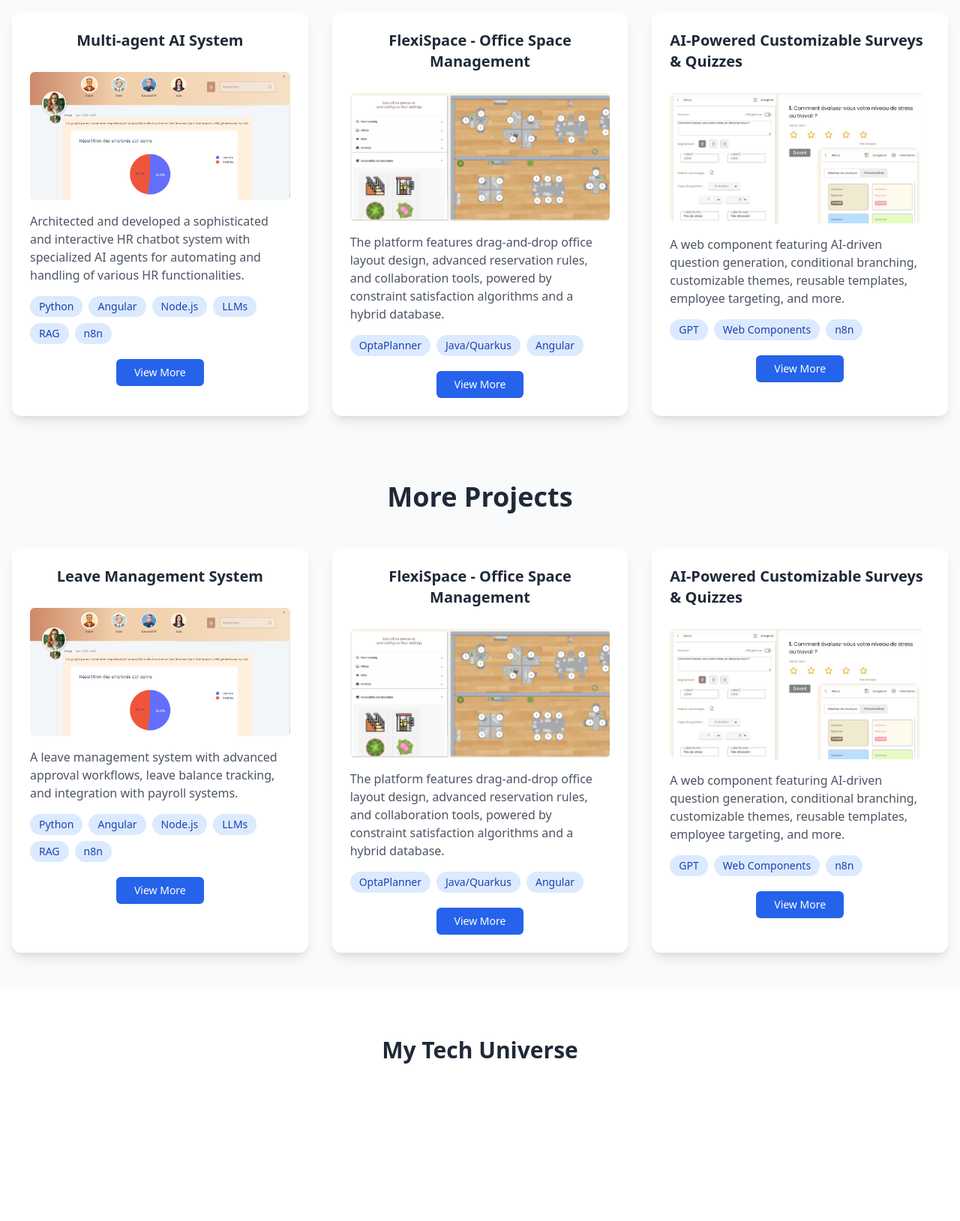
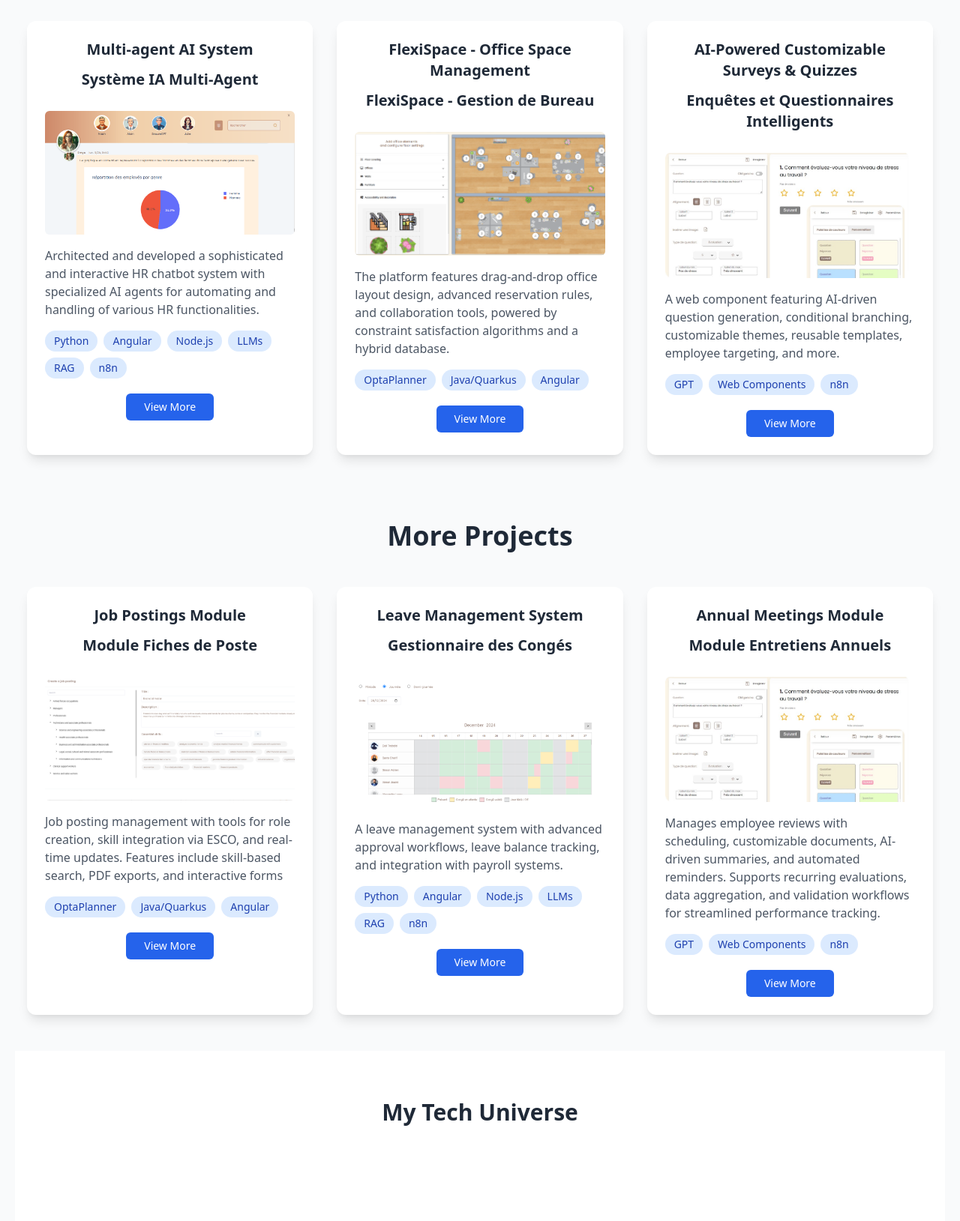
Before and after one commit to dali-trabelsi/portfolio, a plain HTML site: page public/index.html in a window 1280 px wide. Shown: the part 284-1913 px from the top of the page at 75% size. Drawn offline with nearby package versions, Linux system fonts and the light colour scheme.

Commit message:
enhance multilingual support in index.html with language toggle and translations

```diff
--- a/public/index.html
+++ b/public/index.html
@@ -13,19 +13,19 @@
     <link href="https://cdnjs.cloudflare.com/ajax/libs/aos/2.3.4/aos.css" rel="stylesheet" />
 </head>
 
-<body class="bg-gray-50 text-gray-800">
+<body class="bg-gray-50 text-gray-800 p-5">
     <!-- Language Toggle -->
     <div class="fixed top-4 right-4 z-50">
         <button id="langToggle" class="bg-white shadow-lg rounded-full px-4 py-2 flex items-center space-x-2">
-            <span class="text-sm font-medium">🇺🇸 EN</span>
+            <span class="text-sm font-medium" data-lang="en">🇺🇸 EN</span>
             <span class="text-gray-300">/</span>
-            <span class="text-sm font-medium opacity-50">🇫🇷 FR</span>
+            <span class="text-sm font-medium opacity-50" data-lang="fr">🇫🇷 FR</span>
         </button>
     </div>
 
     <!-- Header -->
     <header class="text-center py-10">
-        <h1 class="text-5xl font-extrabold" data-translate>
+        <h1 class="text-4xl font-extrabold" data-translate>
             <span data-lang="en">Welcome to My Portfolio</span>
             <span data-lang="fr" class="hidden">Bienvenue sur Mon Portfolio</span>
         </h1>
@@ -47,7 +47,8 @@
         <div class="grid grid-cols-1 md:grid-cols-2 lg:grid-cols-3 gap-8">
             <!-- EmyeHR Chatbot -->
             <div class="bg-white rounded-xl shadow-lg p-6" data-aos="fade-up">
-                <h3 class="text-xl font-bold mb-3 text-center">Multi-agent AI System</h3>
+                <h3 class="text-xl font-bold mb-3 text-center" data-lang="en">Multi-agent AI System</h3>
+                <h3 class="text-xl font-bold mb-3 text-center" data-lang="fr">Système IA Multi-Agent</h3>
 
                 <div class="flex justify-center">
                     <img src="images/emye.png" alt="Multi-agent HR Assistant Thumbnail"
@@ -85,7 +86,8 @@
 
             <!-- FlexiSpace -->
             <div class="bg-white rounded-xl shadow-lg p-6" data-aos="fade-up" data-aos-delay="100">
-                <h3 class="text-xl font-bold mb-3 text-center">FlexiSpace - Office Space Management</h3>
+                <h3 class="text-xl font-bold mb-3 text-center" data-lang="en">FlexiSpace - Office Space Management</h3>
+                <h3 class="text-xl font-bold mb-3 text-center" data-lang="fr">FlexiSpace - Gestion de Bureau</h3>
 
                 <div class="flex justify-center">
                     <img src="images/flexispace.png" alt="Office Space Management Thumbnail"
@@ -118,7 +120,10 @@
 
             <!-- Intelligent Surveys -->
             <div class="bg-white rounded-xl shadow-lg p-6" data-aos="fade-up" data-aos-delay="200">
-                <h3 class="text-xl font-bold mb-3">AI-Powered Customizable Surveys & Quizzes</h3>
+                <h3 class="text-xl font-bold mb-3 text-center" data-lang="en">AI-Powered Customizable Surveys & Quizzes
+                </h3>
+                <h3 class="text-xl font-bold mb-3 text-center" data-lang="fr">Enquêtes et Questionnaires Intelligents
+                </h3>
 
                 <div class="flex justify-center">
                     <img src="images/qsp.jpg" alt="AI-Powered Surveys Thumbnail" class="w-90 h-auto rounded-md my-4">
@@ -158,12 +163,47 @@
         </h2>
 
         <div class="grid grid-cols-1 md:grid-cols-2 lg:grid-cols-3 gap-8">
-            <!-- EmyeHR Chatbot -->
-            <div class="bg-white rounded-xl shadow-lg p-6" data-aos="fade-up">
-                <h3 class="text-xl font-bold mb-3 text-center">Leave Management System</h3>
+
+
+            <!-- FlexiSpace -->
+            <div class="bg-white rounded-xl shadow-lg p-6" data-aos="fade-up" data-aos-delay="100">
+                <h3 class="text-xl font-bold mb-3 text-center" data-lang="en">Job Postings Module</h3>
+                <h3 class="text-xl font-bold mb-3 text-center" data-lang="fr">Module Fiches de Poste</h3>
 
                 <div class="flex justify-center">
-                    <img src="images/emye.png" alt="Multi-agent HR Assistant Thumbnail"
+                    <img src="images/jobposting.png" alt="Office Space Management Thumbnail"
+                        class="w-90 h-auto rounded-md my-4">
+                </div>
+
+                <p class="text-gray-600 mb-4" data-translate>
+                    <span data-lang="en">Job posting management with tools for role creation, skill integration via
+                        ESCO, and real-time updates. Features include skill-based search, PDF exports, and interactive
+                        forms</span>
+                    <span data-lang="fr" class="hidden">Module de gestions des fiches de poste avec outils de création
+                        de rôles, intégration de compétences via ESCO et mises à jour en temps réel. Fonctionnalités
+                        incluent recherche par compétences, exports PDF et formulaires interactifs</span>
+
+                </p>
+                <div class="flex flex-wrap gap-2">
+                    <span class="px-3 py-1 bg-blue-100 text-blue-800 rounded-full text-sm">OptaPlanner</span>
+                    <span class="px-3 py-1 bg-blue-100 text-blue-800 rounded-full text-sm">Java/Quarkus</span>
+                    <span class="px-3 py-1 bg-blue-100 text-blue-800 rounded-full text-sm">Angular</span>
+                </div>
+
+                <div class="flex justify-center mt-5">
+                    <a href="https://www.linkedin.com/posts/emyehr_rh-recrutement-ia-activity-7243998058810601472-9zGO"
+                        target="_blank"
+                        class="inline-block px-6 py-2 bg-blue-600 text-white text-sm font-medium rounded-md hover:bg-blue-700">
+                        View More
+                    </a>
+                </div>
+            </div>
+            <div class="bg-white rounded-xl shadow-lg p-6" data-aos="fade-up">
+                <h3 class="text-xl font-bold mb-3 text-center" data-lang="en">Leave Management System</h3>
+                <h3 class="text-xl font-bold mb-3 text-center" data-lang="fr">Gestionnaire des Congés</h3>
+
+                <div class="flex justify-center">
+                    <img src="images/conge.png" alt="Multi-agent HR Assistant Thumbnail"
                         class="w-90 h-auto rounded-md my-4">
                 </div>
                 <p class="text-gray-600 mb-4" data-translate>
@@ -197,52 +237,24 @@
                 </div>
             </div>
 
-            <!-- FlexiSpace -->
-            <div class="bg-white rounded-xl shadow-lg p-6" data-aos="fade-up" data-aos-delay="100">
-                <h3 class="text-xl font-bold mb-3 text-center">FlexiSpace - Office Space Management</h3>
 
-                <div class="flex justify-center">
-                    <img src="images/flexispace.png" alt="Office Space Management Thumbnail"
-                        class="w-90 h-auto rounded-md my-4">
-                </div>
-
-                <p class="text-gray-600 mb-4" data-translate>
-                    <span data-lang="en">The platform features drag-and-drop office layout design, advanced reservation
-                        rules, and collaboration tools, powered by constraint satisfaction algorithms and a hybrid
-                        database.</span>
-                    <span data-lang="fr" class="hidden">Développement d'un outil de gestion des espaces de bureau avec
-                        planification optimisée pour les espaces de travail, le parking et
-                        le covoiturage.</span>
-                </p>
-                <div class="flex flex-wrap gap-2">
-                    <span class="px-3 py-1 bg-blue-100 text-blue-800 rounded-full text-sm">OptaPlanner</span>
-                    <span class="px-3 py-1 bg-blue-100 text-blue-800 rounded-full text-sm">Java/Quarkus</span>
-                    <span class="px-3 py-1 bg-blue-100 text-blue-800 rounded-full text-sm">Angular</span>
-                </div>
-
-                <div class="flex justify-center mt-5">
-                    <a href="https://www.emye.fr/flexoffice-reservation-de-bureau-parking-et-covoiturage-flexispace/"
-                        target="_blank"
-                        class="inline-block px-6 py-2 bg-blue-600 text-white text-sm font-medium rounded-md hover:bg-blue-700">
-                        View More
-                    </a>
-                </div>
-            </div>
-
-            <!-- Intelligent Surveys -->
             <div class="bg-white rounded-xl shadow-lg p-6" data-aos="fade-up" data-aos-delay="200">
-                <h3 class="text-xl font-bold mb-3">AI-Powered Customizable Surveys & Quizzes</h3>
+                <h3 class="text-xl font-bold mb-3 text-center" data-lang="en">Annual Meetings Module</h3>
+                <h3 class="text-xl font-bold mb-3 text-center" data-lang="fr">Module Entretiens Annuels</h3>
 
                 <div class="flex justify-center">
                     <img src="images/qsp.jpg" alt="AI-Powered Surveys Thumbnail" class="w-90 h-auto rounded-md my-4">
                 </div>
 
                 <p class="text-gray-600 mb-4" data-translate>
-                    <span data-lang="en">A web component featuring AI-driven
-                        question generation, conditional branching, customizable themes, reusable templates, employee
-                        targeting, and more.</span>
-                    <span data-lang="fr" class="hidden">Système de sondages avec génération de questions par IA et
-                        analyse automatique.</span>
+                    <span data-lang="en">Manages employee reviews with scheduling, customizable documents, AI-driven
+                        summaries, and automated reminders. Supports recurring evaluations, data aggregation, and
+                        validation workflows for streamlined performance tracking.</span>
+                    <span data-lang="fr" class="hidden">
+                        Gère les évaluations des employés avec planification, documents personnalisables, résumés
+                        générés par IA et rappels automatisés. Prend en charge les évaluations récurrentes, l'agrégation
+                        de données et les workflows de validation pour un suivi des performances simplifié.
+                    </span>
                 </p>
                 <div class="flex flex-wrap gap-2">
                     <span class="px-3 py-1 bg-blue-100 text-blue-800 rounded-full text-sm">GPT</span>
@@ -251,12 +263,14 @@
                 </div>
 
                 <div class="flex justify-center mt-5">
-                    <a href="https://www.emye.fr/des-enquetes-ciblees-et-precises/" target="_blank"
+                    <a href="https://www.linkedin.com/posts/aimen-jouini-53124829_copiloterh-sirh-ia-ugcPost-7231290267851501568-UJye"
+                        target="_blank"
                         class="inline-block px-6 py-2 bg-blue-600 text-white text-sm font-medium rounded-md hover:bg-blue-700">
                         View More
                     </a>
                 </div>
             </div>
+
 
         </div>
     </section>
@@ -313,16 +327,29 @@
         AOS.init({ duration: 800, once: true });
 
         const langToggle = document.getElementById("langToggle");
-        let currentLang = "en";
+        let currentLang = location.pathname.includes("/fr") ? "fr" : "en";
+        console.log(currentLang);
         langToggle.addEventListener("click", () => {
             currentLang = currentLang === "en" ? "fr" : "en";
             document.querySelectorAll("[data-lang]").forEach((el) => {
-                el.classList.toggle("hidden", el.dataset.lang !== currentLang);
                 if (el.parentElement === langToggle) {
                     el.classList.toggle("opacity-50", el.dataset.lang !== currentLang);
+                } else {
+                    el.classList.toggle("hidden", el.dataset.lang !== currentLang);
                 }
             });
         });
+        if (currentLang === "fr") {
+            setTimeout(() => {
+                document.querySelectorAll("[data-lang]").forEach((el) => {
+                    if (el.parentElement === langToggle) {
+                        el.classList.toggle("opacity-50", el.dataset.lang !== currentLang);
+                    } else {
+                        el.classList.toggle("hidden", el.dataset.lang !== currentLang);
+                    }
+                });
+            }, 100);
+        }
     </script>
 </body>
 
```
Also changed, not shown: public/images/conge.png (added), public/images/entretiens.png (added), public/images/jobposting.png (added).
